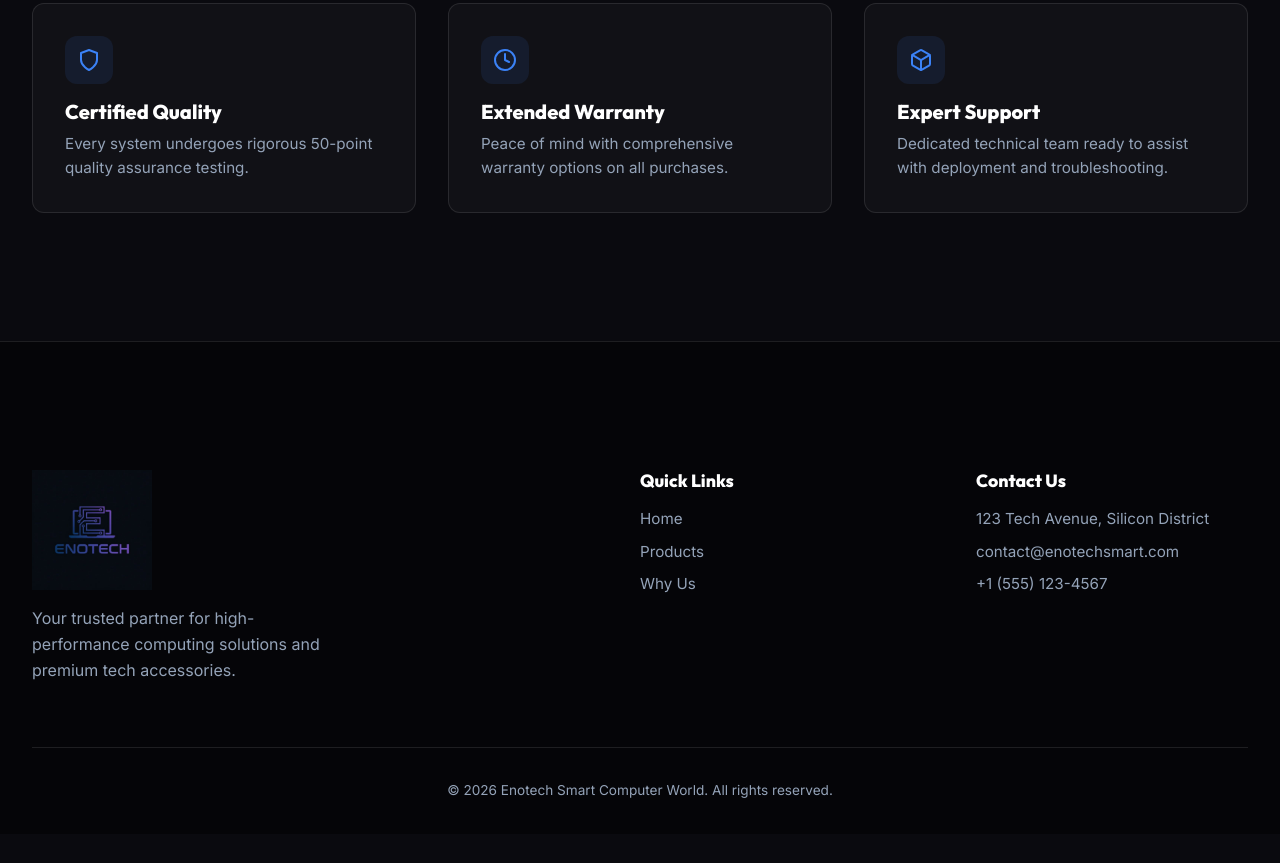
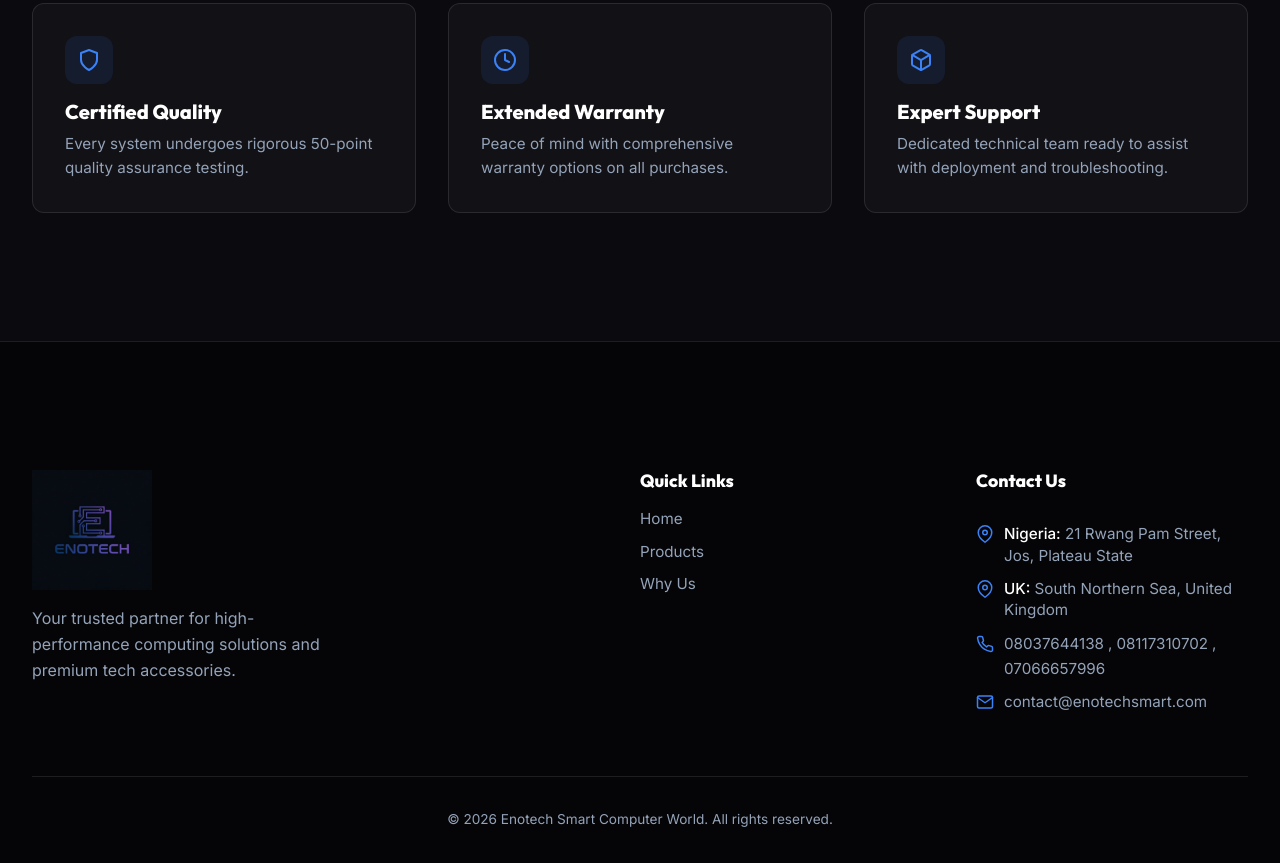
Before and after one commit to owojok/-Enotech_Smart_Computer-World, a plain HTML site: page index.html in a window 1280 px wide. Shown: the part 1827-2690 px from the top of the page. Before the commit the page ends 2661 px from the top, so only its background shows below. Drawn offline with Linux system fonts and the light colour scheme.

```diff
--- a/css/style.css
+++ b/css/style.css
@@ -532,6 +532,54 @@
     font-size: 0.85rem;
 }
 
+/* Contact Section Enhancements */
+.footer__contact {
+    display: flex;
+    flex-direction: column;
+    gap: var(--spacing-sm);
+}
+
+.contact-list {
+    display: flex;
+    flex-direction: column;
+    gap: 12px;
+}
+
+.contact-list__item {
+    display: flex;
+    align-items: flex-start;
+    gap: 10px;
+    color: var(--color-text-muted);
+    font-size: 0.95rem;
+    line-height: 1.4;
+}
+
+.contact-list__item .contact-icon {
+    flex-shrink: 0;
+    color: var(--color-primary);
+    margin-top: 2px;
+}
+
+.contact-list__item strong {
+    color: #ffffff;
+    font-weight: 500;
+}
+
+.contact-list__item a {
+    color: var(--color-text-muted);
+    transition: color var(--transition-fast);
+}
+
+.contact-list__item a:hover {
+    color: var(--color-primary);
+}
+
+.phone-inline {
+    display: flex;
+    flex-wrap: wrap;
+    gap: 4px;
+}
+
 /* Animations & Utilities */
 .fade-in-up {
     opacity: 0;
--- a/index.html
+++ b/index.html
@@ -180,12 +180,34 @@
                         <li><a href="#features">Why Us</a></li>
                     </ul>
                 </div>
-                <div class="footer__col">
+                <div class="footer__col footer__contact">
                     <h5 class="footer__title">Contact Us</h5>
-                    <ul class="footer__links">
-                        <li>123 Tech Avenue, Silicon District</li>
-                        <li>contact@enotechsmart.com</li>
-                        <li>+1 (555) 123-4567</li>
+
+                    <ul class="contact-list">
+                        <li class="contact-list__item">
+                            <svg width="18" height="18" viewBox="0 0 24 24" fill="none" stroke="currentColor" stroke-width="2" stroke-linecap="round" stroke-linejoin="round" class="contact-icon"><path d="M21 10c0 7-9 13-9 13s-9-6-9-13a9 9 0 0 1 18 0z"></path><circle cx="12" cy="10" r="3"></circle></svg>
+                            <div>
+                                <strong>Nigeria:</strong> 21 Rwang Pam Street, Jos, Plateau State
+                            </div>
+                        </li>
+                        <li class="contact-list__item">
+                            <svg width="18" height="18" viewBox="0 0 24 24" fill="none" stroke="currentColor" stroke-width="2" stroke-linecap="round" stroke-linejoin="round" class="contact-icon"><path d="M21 10c0 7-9 13-9 13s-9-6-9-13a9 9 0 0 1 18 0z"></path><circle cx="12" cy="10" r="3"></circle></svg>
+                            <div>
+                                <strong>UK:</strong> South Northern Sea, United Kingdom
+                            </div>
+                        </li>
+                        <li class="contact-list__item">
+                            <svg width="18" height="18" viewBox="0 0 24 24" fill="none" stroke="currentColor" stroke-width="2" stroke-linecap="round" stroke-linejoin="round" class="contact-icon"><path d="M22 16.92v3a2 2 0 0 1-2.18 2 19.79 19.79 0 0 1-8.63-3.07 19.5 19.5 0 0 1-6-6 19.79 19.79 0 0 1-3.07-8.67A2 2 0 0 1 4.11 2h3a2 2 0 0 1 2 1.72 12.84 12.84 0 0 0 .7 2.81 2 2 0 0 1-.45 2.11L8.09 9.91a16 16 0 0 0 6 6l1.27-1.27a2 2 0 0 1 2.11-.45 12.84 12.84 0 0 0 2.81.7A2 2 0 0 1 22 16.92z"></path></svg>
+                            <div class="phone-inline">
+                                <a href="tel:08037644138">08037644138</a>,
+                                <a href="tel:08117310702">08117310702</a>,
+                                <a href="tel:07066657996">07066657996</a>
+                            </div>
+                        </li>
+                        <li class="contact-list__item">
+                            <svg width="18" height="18" viewBox="0 0 24 24" fill="none" stroke="currentColor" stroke-width="2" stroke-linecap="round" stroke-linejoin="round" class="contact-icon"><path d="M4 4h16c1.1 0 2 .9 2 2v12c0 1.1-.9 2-2 2H4c-1.1 0-2-.9-2-2V6c0-1.1.9-2 2-2z"></path><polyline points="22,6 12,13 2,6"></polyline></svg>
+                            <a href="mailto:contact@enotechsmart.com">contact@enotechsmart.com</a>
+                        </li>
                     </ul>
                 </div>
             </div>
```
